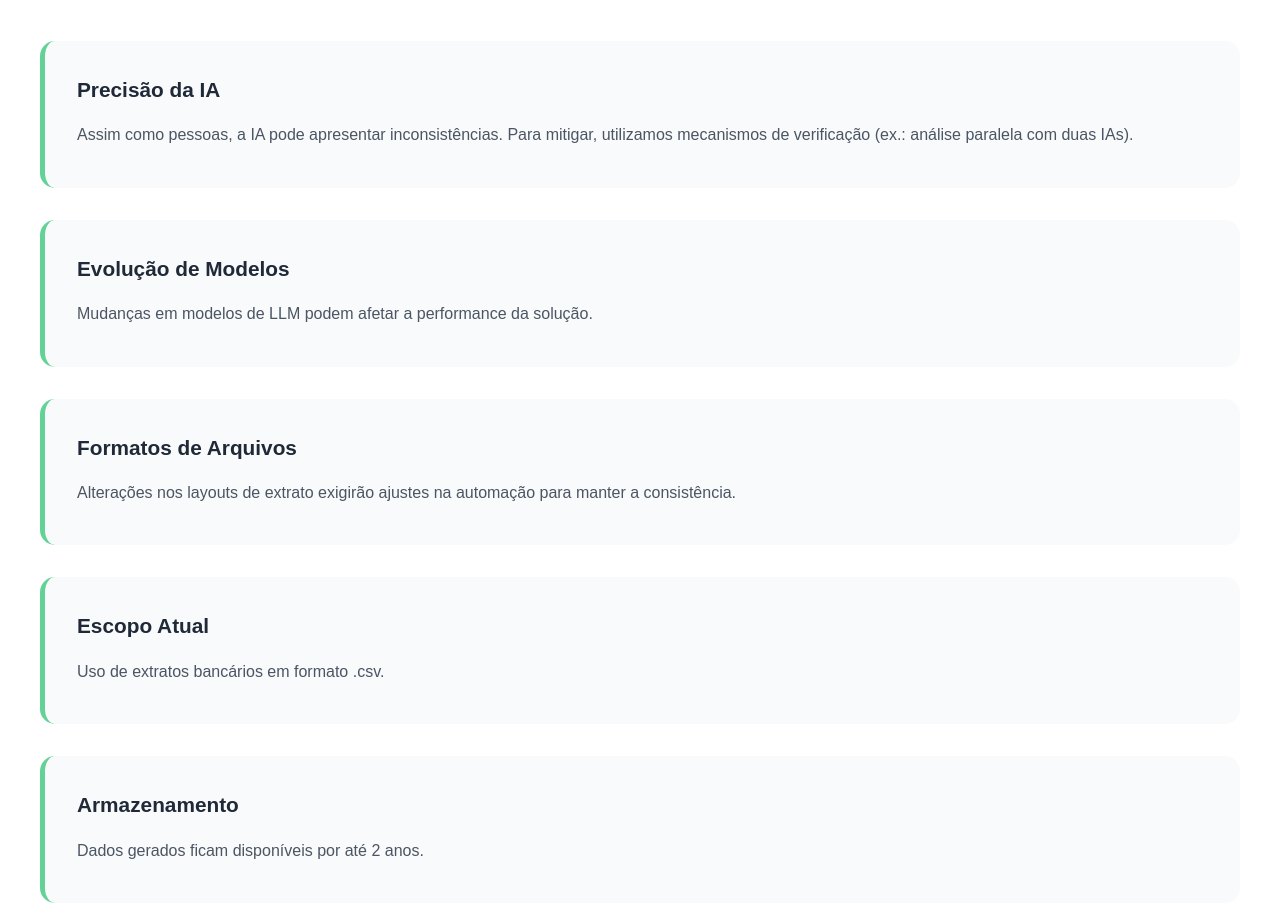
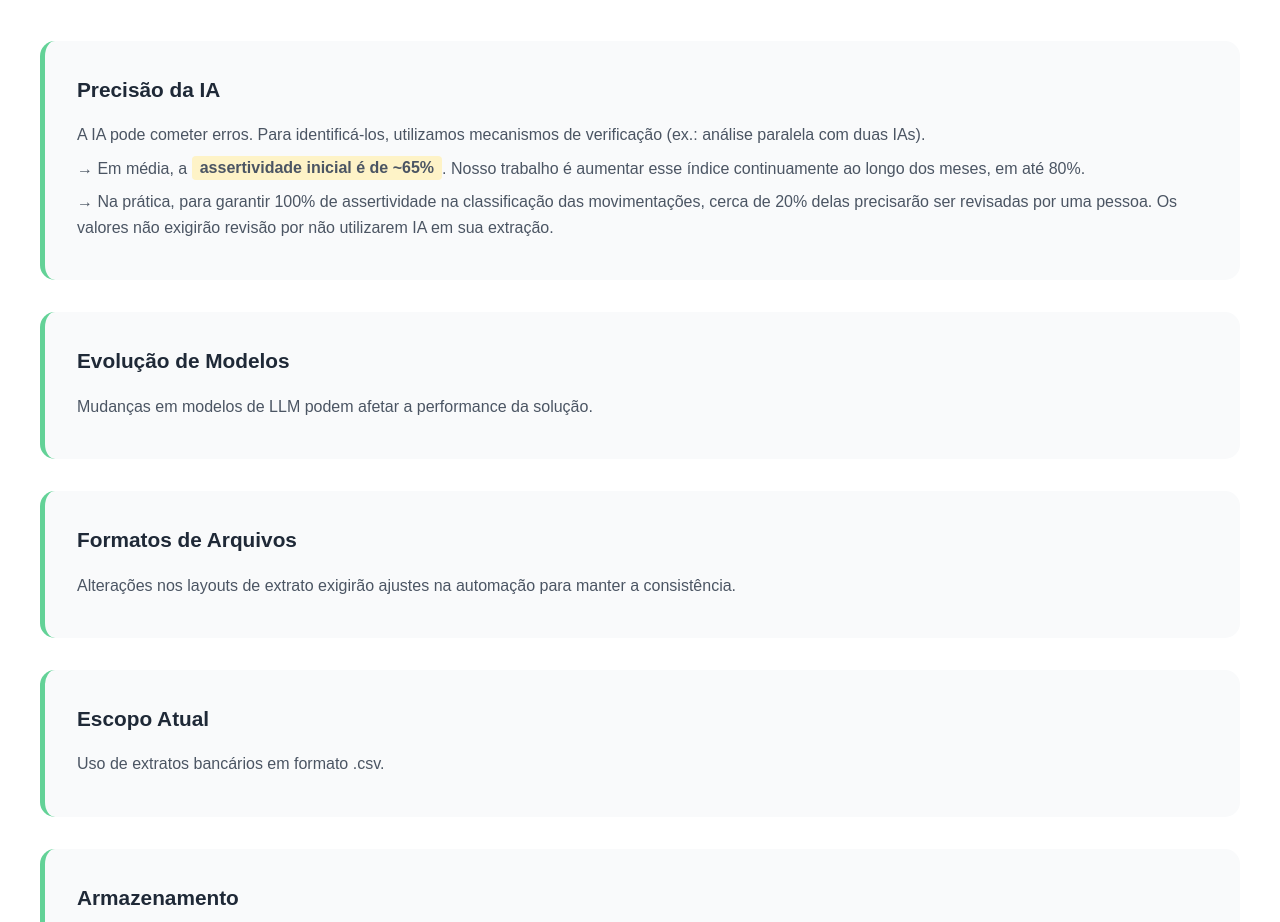
Before and after one commit to pedrotars/proposta-dbny, a plain HTML site: page index.html in a window 1280 px wide. Shown: the part 2620-3542 px from the top of the page. Drawn offline with Linux system fonts and the light colour scheme.

Commit message:
IA erra. 65% de assertividade inicial

```diff
--- a/index.html
+++ b/index.html
@@ -615,7 +615,9 @@
             <div class="atencao-grid">
                 <div class="atencao-item">
                     <h3>Precisão da IA</h3>
-                    <p>Assim como pessoas, a IA pode apresentar inconsistências. Para mitigar, utilizamos mecanismos de verificação (ex.: análise paralela com duas IAs).</p>
+                    <p>A IA pode cometer erros. Para identificá-los, utilizamos mecanismos de verificação (ex.: análise paralela com duas IAs).</p>
+                    <p>→ Em média, a <span class="highlight">assertividade inicial é de ~65%</span>. Nosso trabalho é aumentar esse índice continuamente ao longo dos meses, em até 80%.</p>
+                    <p>→ Na prática, para garantir 100% de assertividade na classificação das movimentações, cerca de 20% delas precisarão ser revisadas por uma pessoa. Os valores não exigirão revisão por não utilizarem IA em sua extração.</p>
                 </div>
                 <div class="atencao-item">
                     <h3>Evolução de Modelos</h3>
```
